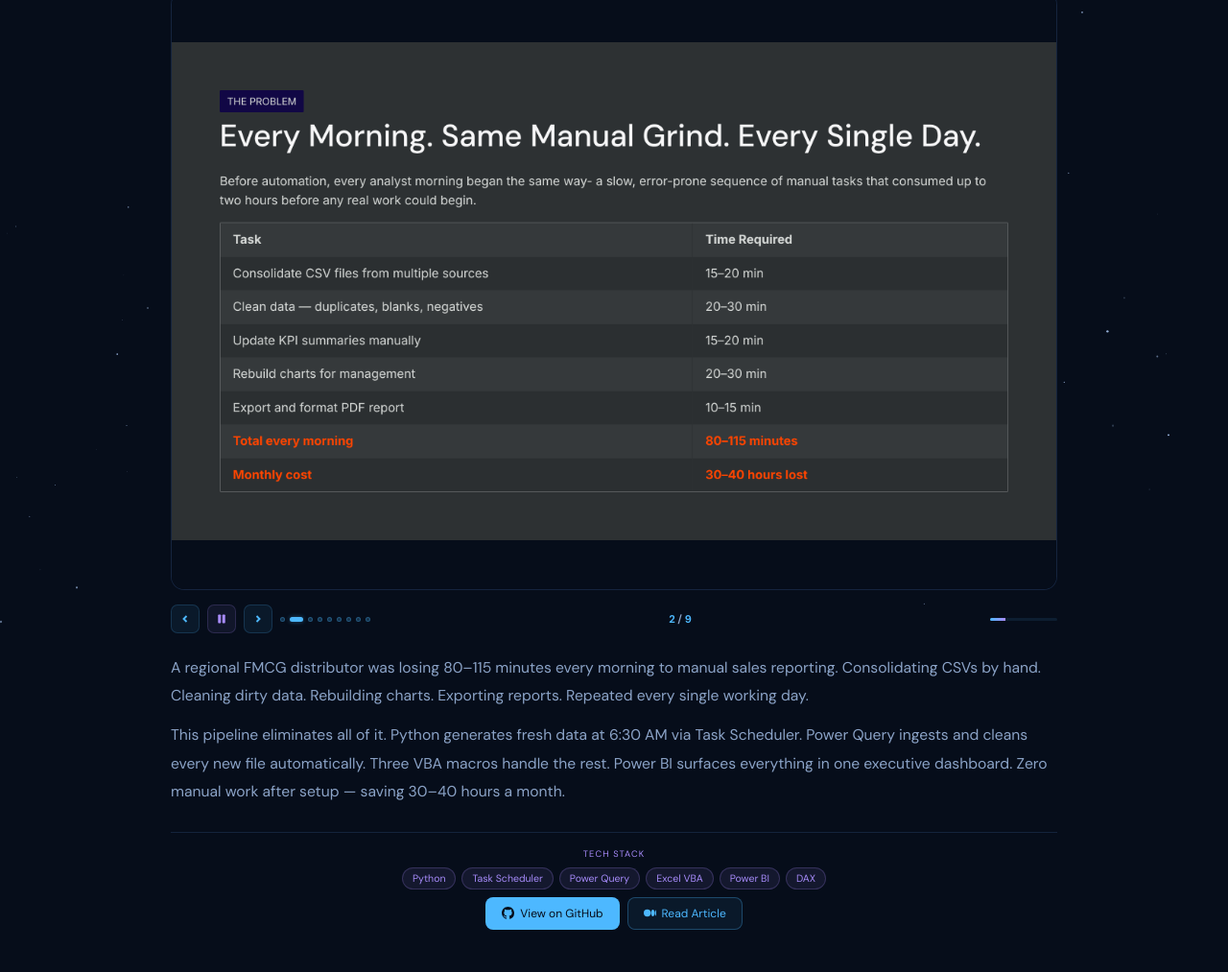
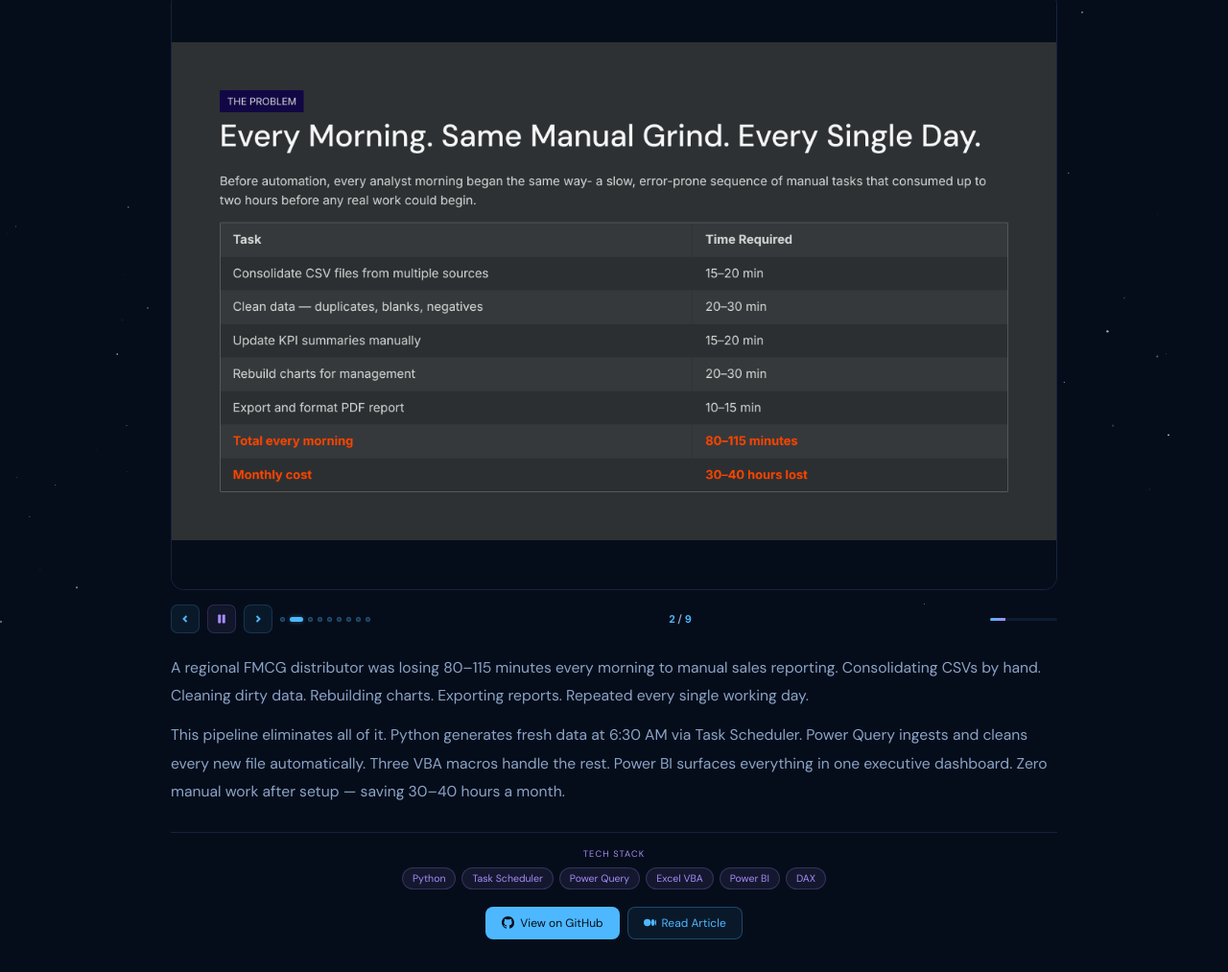
Before and after one commit to ria08/ria-portfolio, a plain HTML site: page fmcg-project.html in a window 1280 px wide. Shown: the part 150-1163 px from the top of the page at 96% size. Drawn offline with nearby package versions, Linux system fonts and the light colour scheme; a web font is replaced by a local one.

Commit message:
Increase spacing between tech stack and action buttons

```diff
--- a/fmcg-project.html
+++ b/fmcg-project.html
@@ -66,7 +66,7 @@
     .stack-label { font-size:.58rem; font-weight:400; letter-spacing:.12em; text-transform:uppercase; color:var(--accent-2); margin-bottom:8px; text-align:center; }
     .stack-row { display:flex; flex-wrap:wrap; gap:6px; justify-content:center; }
     .stack-pill { font-size:.66rem; font-weight:400; color:var(--accent-2); background:rgba(167,139,250,.09); border:1px solid rgba(167,139,250,.22); border-radius:100px; padding:4px 10px; }
-    .btn-row { display:flex; gap:8px; padding-top:8px; justify-content:center; flex-wrap:wrap; }
+    .btn-row { display:flex; gap:8px; margin-top:18px; justify-content:center; flex-wrap:wrap; }
     .btn-main { display:inline-flex; align-items:center; justify-content:center; gap:6px; padding:8px 16px; border-radius:8px; font-size:.75rem; font-weight:400; text-decoration:none; transition:all .22s; white-space:nowrap; }
     .btn-main svg { width:13px; height:13px; }
     .btn-blue { background:var(--accent); color:#060d1a; border:1px solid transparent; }
```
